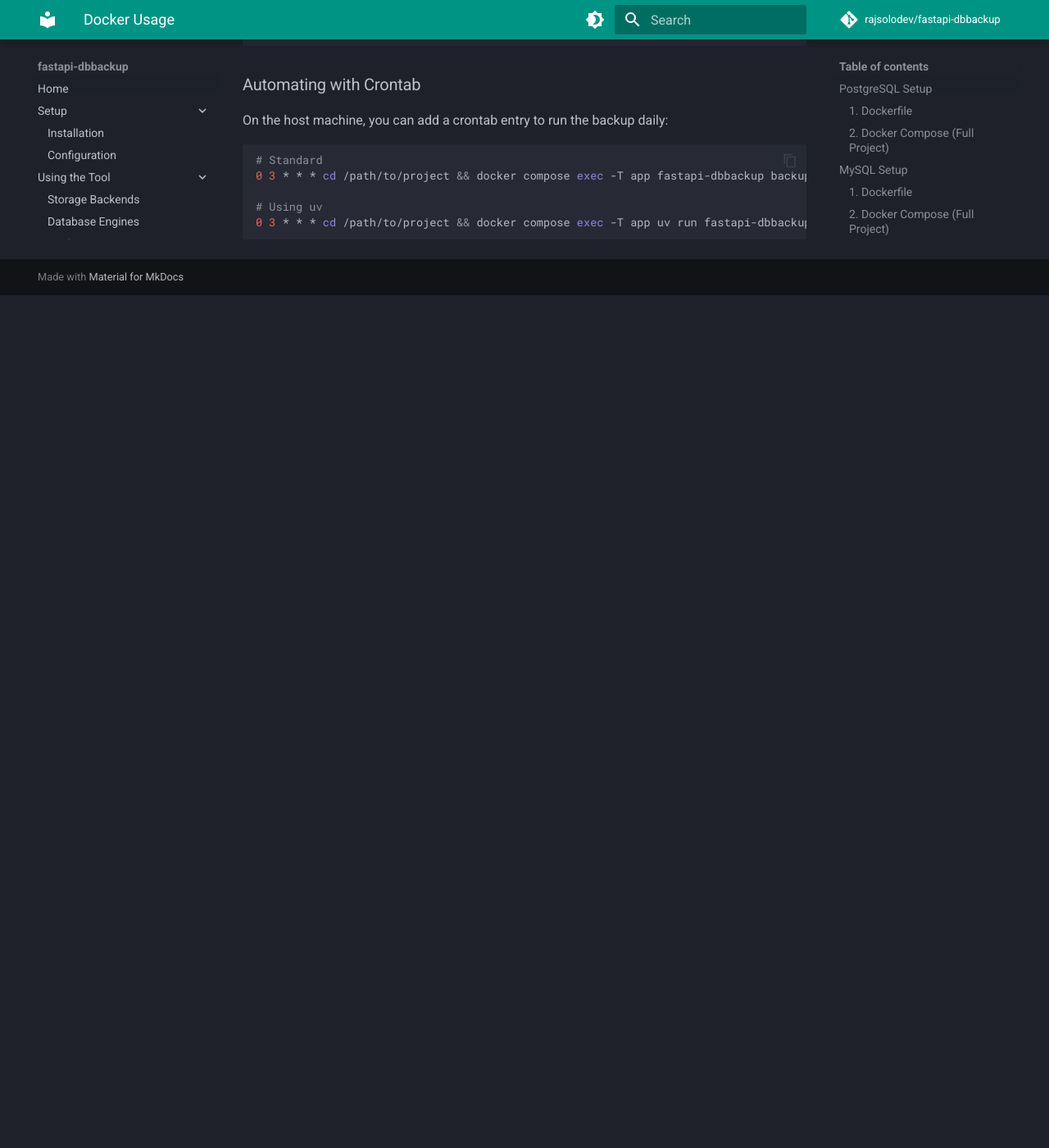
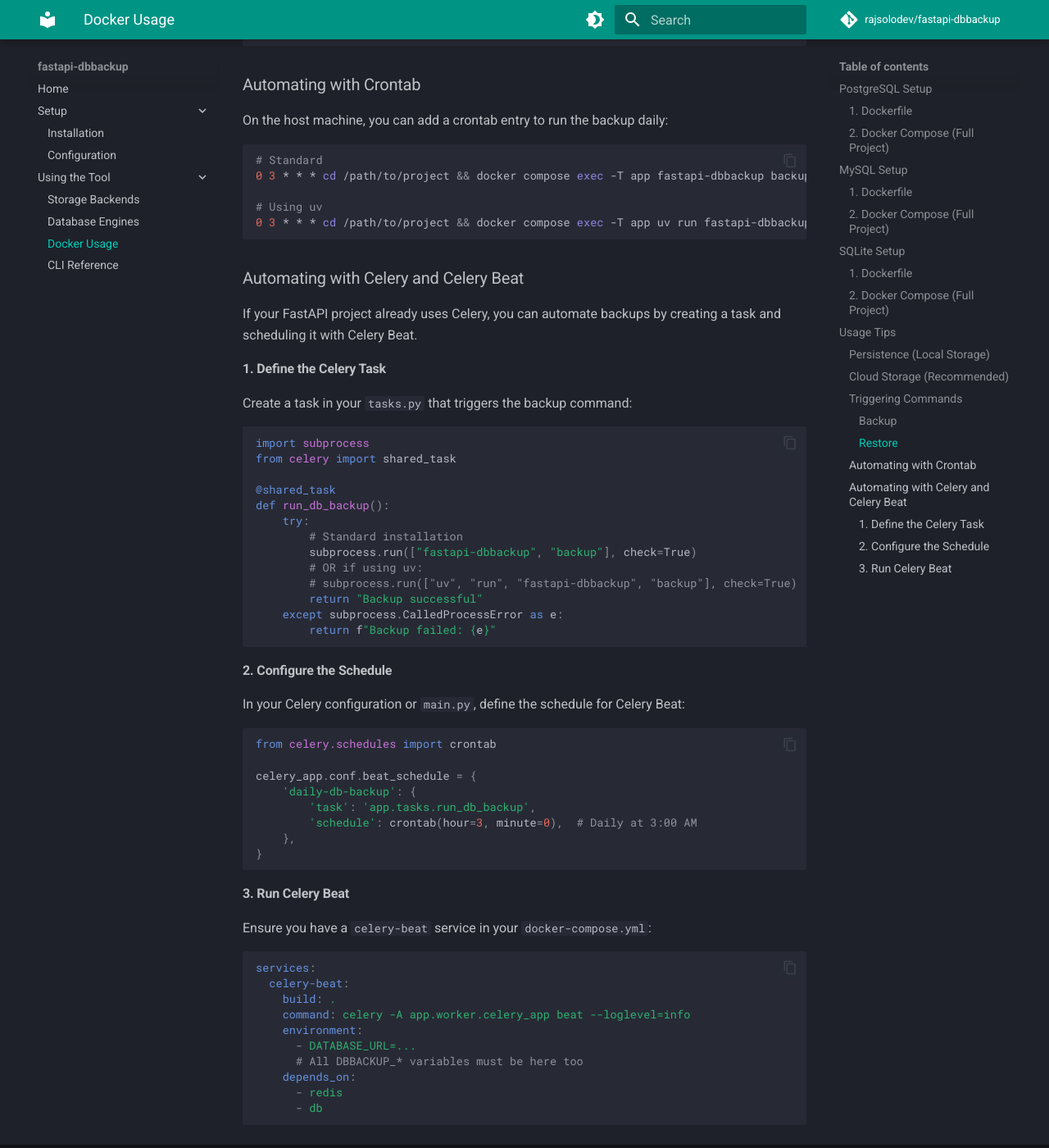
Before and after one commit to rajsolodev/fastapi-dbbackup, an MkDocs documentation site: the page built from docs/docker.md, in a window 1280 px wide and 1400 px high, scrolled down 4471 px. Shown: the whole window at 82% size. Built offline with MkDocs 1.6.1 and Material for MkDocs 9.7.7, drawn with Linux system fonts in a browser that asks for light colours; comment, search, counter and statistics services are not loaded; before the commit the page ends 4831 px from its top, so only the background shows below that.

Commit message:
docs: Add comprehensive Docker usage documentation, including database client setup, persistence, and backup automation examples.

````diff
--- a/docs/docker.md
+++ b/docs/docker.md
@@ -224,3 +224,59 @@
 # Using uv
 0 3 * * * cd /path/to/project && docker compose exec -T app uv run fastapi-dbbackup backup
 ```
+
+### Automating with Celery and Celery Beat
+
+If your FastAPI project already uses Celery, you can automate backups by creating a task and scheduling it with Celery Beat.
+
+#### 1. Define the Celery Task
+
+Create a task in your `tasks.py` that triggers the backup command:
+
+```python
+import subprocess
+from celery import shared_task
+
+@shared_task
+def run_db_backup():
+    try:
+        # Standard installation
+        subprocess.run(["fastapi-dbbackup", "backup"], check=True)
+        # OR if using uv:
+        # subprocess.run(["uv", "run", "fastapi-dbbackup", "backup"], check=True)
+        return "Backup successful"
+    except subprocess.CalledProcessError as e:
+        return f"Backup failed: {e}"
+```
+
+#### 2. Configure the Schedule
+
+In your Celery configuration or `main.py`, define the schedule for Celery Beat:
+
+```python
+from celery.schedules import crontab
+
+celery_app.conf.beat_schedule = {
+    'daily-db-backup': {
+        'task': 'app.tasks.run_db_backup',
+        'schedule': crontab(hour=3, minute=0),  # Daily at 3:00 AM
+    },
+}
+```
+
+#### 3. Run Celery Beat
+
+Ensure you have a `celery-beat` service in your `docker-compose.yml`:
+
+```yaml
+services:
+  celery-beat:
+    build: .
+    command: celery -A app.worker.celery_app beat --loglevel=info
+    environment:
+      - DATABASE_URL=...
+      # All DBBACKUP_* variables must be here too
+    depends_on:
+      - redis
+      - db
+```
````
